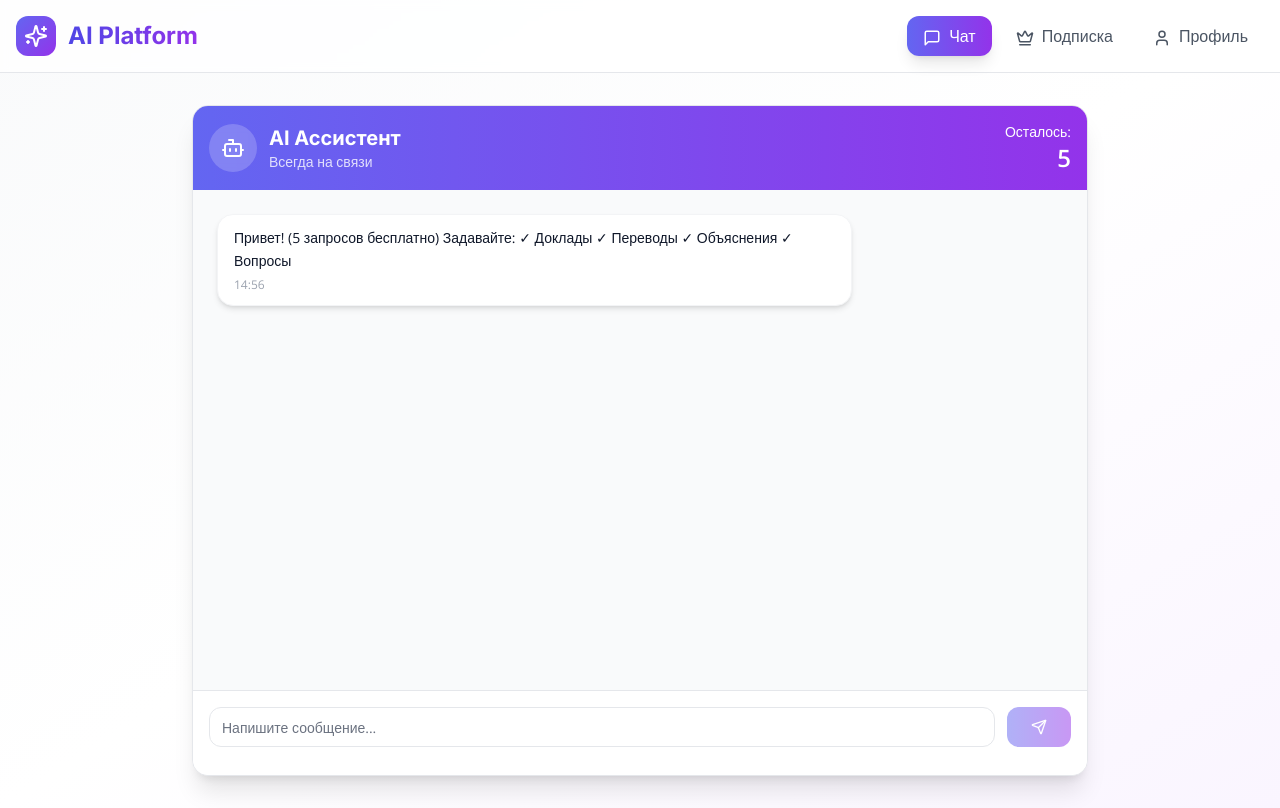
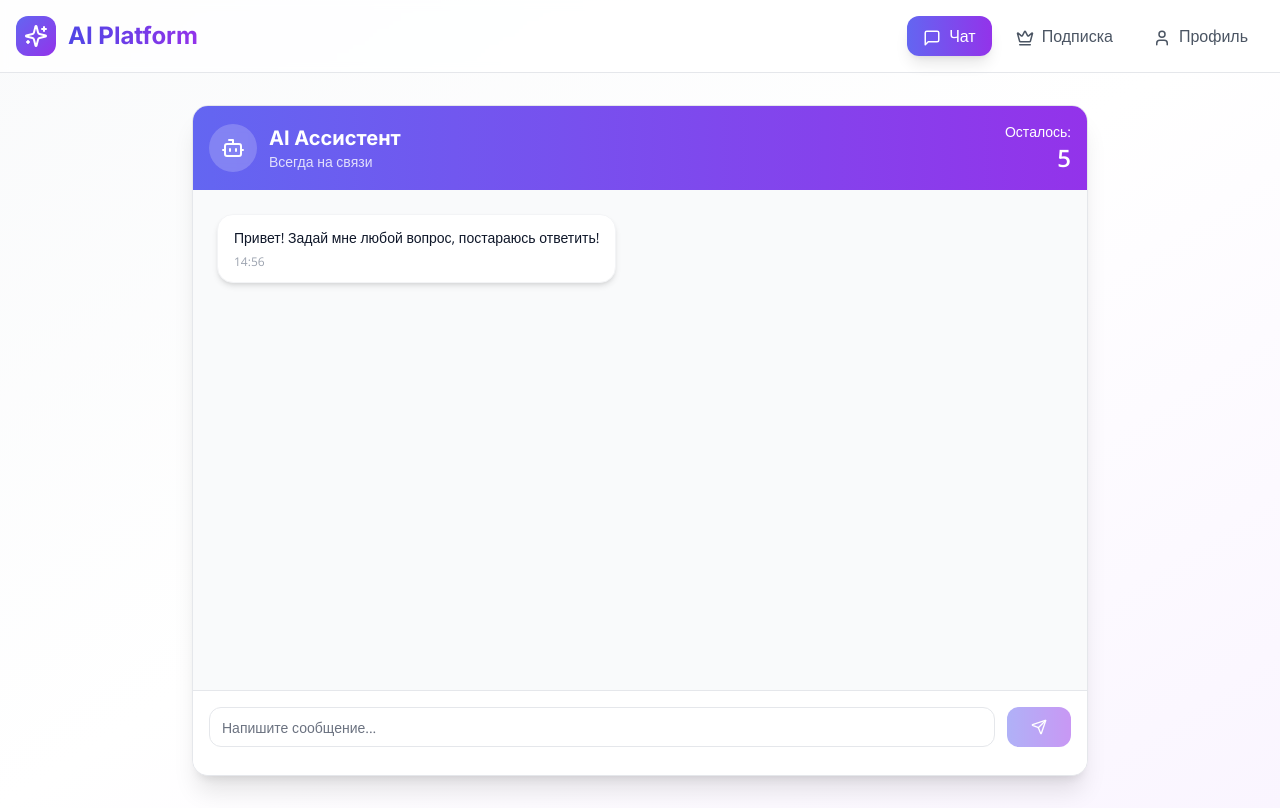
Before and after one commit to pr-poehali-dev/smart-qa-network, a React (Vite) app: page / in a window 1280 px wide. Built offline with nearby package versions, Linux system fonts and the light colour scheme.

Commit message:
Добавить приветственное сообщение

```diff
--- a/src/components/ChatSection.tsx
+++ b/src/components/ChatSection.tsx
@@ -39,7 +39,7 @@ const ChatSection = ({ user, canSendMessage, onSendMessage, messageLimit, onUpgr
     if (user.role === 'user') {
       return 'Добро пожаловать! (5 запросов)\n\nПросто спросите:\n• "Напиши доклад о..."\n• "Переведи текст..."\n• "Объясни..."\n• Любой вопрос';
     }
-    return 'Привет! (5 запросов бесплатно)\n\nЗадавайте:\n✓ Доклады\n✓ Переводы\n✓ Объяснения\n✓ Вопросы';
+    return 'Привет! Задай мне любой вопрос, постараюсь ответить!';
   };
 
   const [messages, setMessages] = useState<Message[]>([
```
